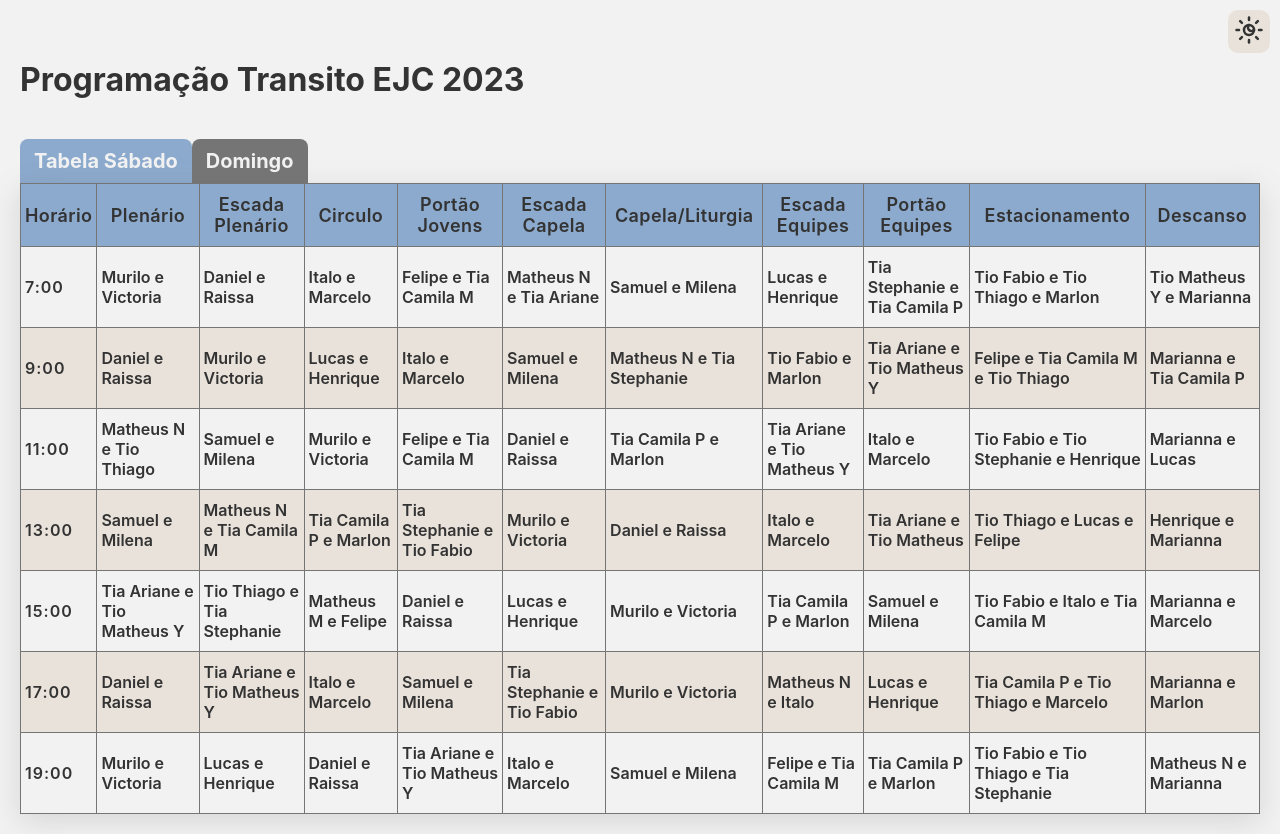
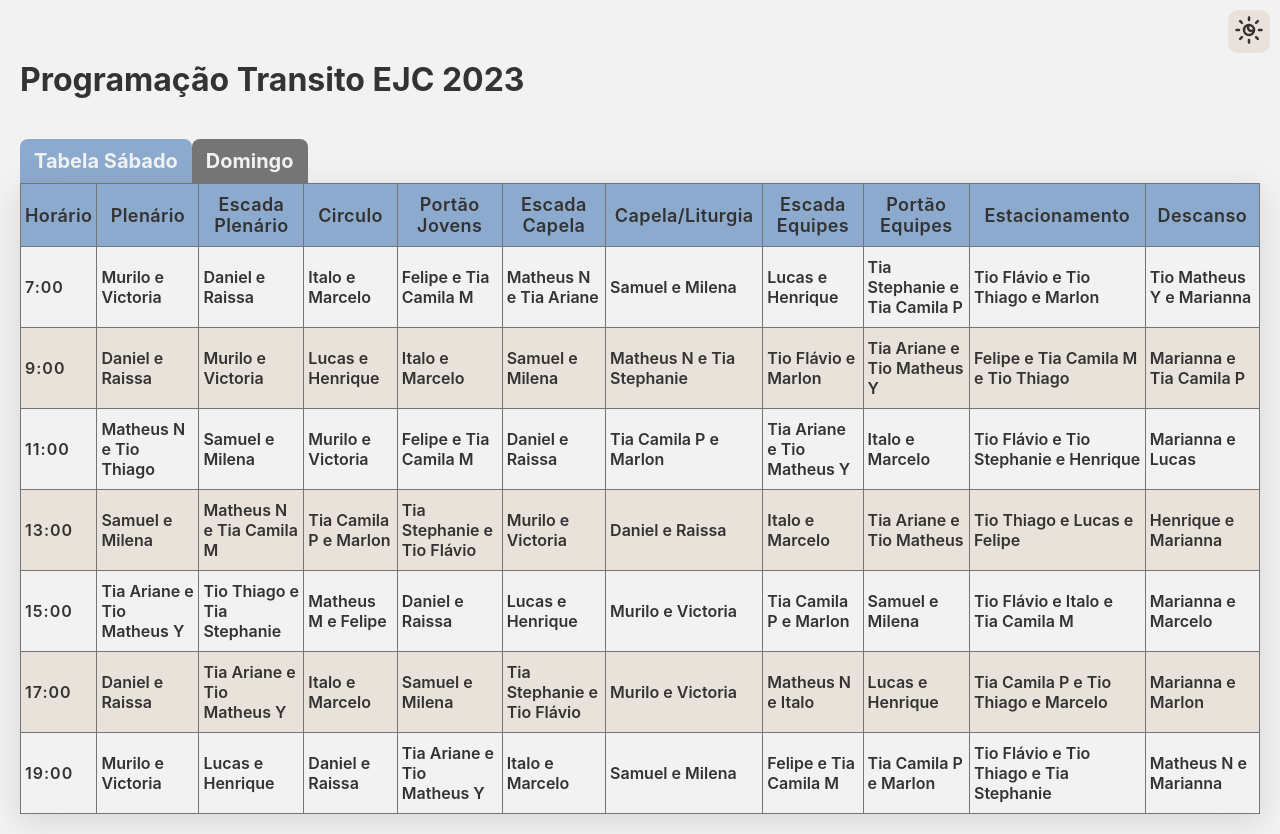
Before and after one commit to quilantera/tabela-transito, a React (Vite) app: page / in a window 1280 px wide. Built offline with nearby package versions, Linux system fonts and the light colour scheme.

Commit message:
arrumando nomes

```diff
--- a/src/integrantes.ts
+++ b/src/integrantes.ts
@@ -15,7 +15,7 @@ export const nomes = [
     'Lucas',
     'Tia Camila M',
     'Tia Stephanie',
-    'Tio Fabio',
+    'Tio Flávio',
     'Tia Camila P',
     'Tio Thiago',
     'Tia Ariane',
@@ -65,7 +65,7 @@ export const sabado =[
     },
     {
         local:'Estacionamento',
-        pessoa1:'Tio Fabio',
+        pessoa1:'Tio Flávio',
         pessoa2:'Tio Thiago',
         pessoa3:'Marlon'
     },
@@ -108,7 +108,7 @@ export const sabado =[
     },
     {
         local:'Escada Equipes',
-        pessoa1:'Tio Fabio',
+        pessoa1:'Tio Flávio',
         pessoa2:'Marlon',
     },
     {
@@ -171,7 +171,7 @@ export const sabado =[
     },
     {
         local:'Estacionamento',
-        pessoa1:'Tio Fabio',
+        pessoa1:'Tio Flávio',
         pessoa2:'Tio Stephanie',
         pessoa3:'Henrique'
     },
@@ -200,7 +200,7 @@ export const sabado =[
     {
         local:'Portão Jovens',
         pessoa1:'Tia Stephanie',
-        pessoa2:'Tio Fabio',
+        pessoa2:'Tio Flávio',
     },
     {
         local:'Escada Capela',
@@ -277,7 +277,7 @@ export const sabado =[
     },
     {
         local:'Estacionamento',
-        pessoa1:'Tio Fabio',
+        pessoa1:'Tio Flávio',
         pessoa2:'Italo',
         pessoa3:'Tia Camila M'
     },
@@ -311,7 +311,7 @@ export const sabado =[
     {
         local:'Escada Capela',
         pessoa1:'Tia Stephanie',
-        pessoa2:'Tio Fabio',
+        pessoa2:'Tio Flávio',
     },
     {
         local:'Capela/Liturgia',
@@ -383,7 +383,7 @@ export const sabado =[
     },
     {
         local:'Estacionamento',
-        pessoa1:'Tio Fabio',
+        pessoa1:'Tio Flávio',
         pessoa2:'Tio Thiago',
         pessoa3:'Tia Stephanie'
     },
@@ -438,7 +438,7 @@ export const domingo =[
     },
     {
         local:'Estacionamento',
-        pessoa1:'Tio Fabio',
+        pessoa1:'Tio Flávio',
         pessoa2:'Tio Thiago',
         pessoa3:'Murilo'
     },
@@ -467,7 +467,7 @@ export const domingo =[
     {
         local:'Portão Jovens',
         pessoa1:'Tia Stephanie',
-        pessoa2:'Tio Fabio',
+        pessoa2:'Tio Flávio',
     },
     {
         local:'Escada Capela',
@@ -545,7 +545,7 @@ export const domingo =[
     {
         local:'Estacionamento',
         pessoa1:'Tia Stephanie',
-        pessoa2:'Tio Fabio',
+        pessoa2:'Tio Flávio',
         pessoa3:'Tia Camila P'
     },
     {
@@ -578,7 +578,7 @@ export const domingo =[
     {
         local:'Escada Capela',
         pessoa1:'Tia Stephanie',
-        pessoa2:'Tio Fabio',
+        pessoa2:'Tio Flávio',
     },
     {
         local:'Capela/Liturgia',
@@ -597,7 +597,7 @@ export const domingo =[
     },
     {
         local:'Estacionamento',
-        pessoa1:'Tio Fabio',
+        pessoa1:'Tio Flávio',
         pessoa2:'Marlon',
         pessoa3:'Henrique'
     },
@@ -650,7 +650,7 @@ export const domingo =[
     },
     {
         local:'Estacionamento',
-        pessoa1:'Tio Fabio',
+        pessoa1:'Tio Flávio',
         pessoa2:'Lucas',
         pessoa3:'Ariane'
     },
@@ -703,7 +703,7 @@ export const domingo =[
     },
     {
         local:'Estacionamento',
-        pessoa1:'Tio Fabio',
+        pessoa1:'Tio Flávio',
         pessoa2:'Tio Thiago',
         pessoa3:'tia Stephanie'
     },
```
